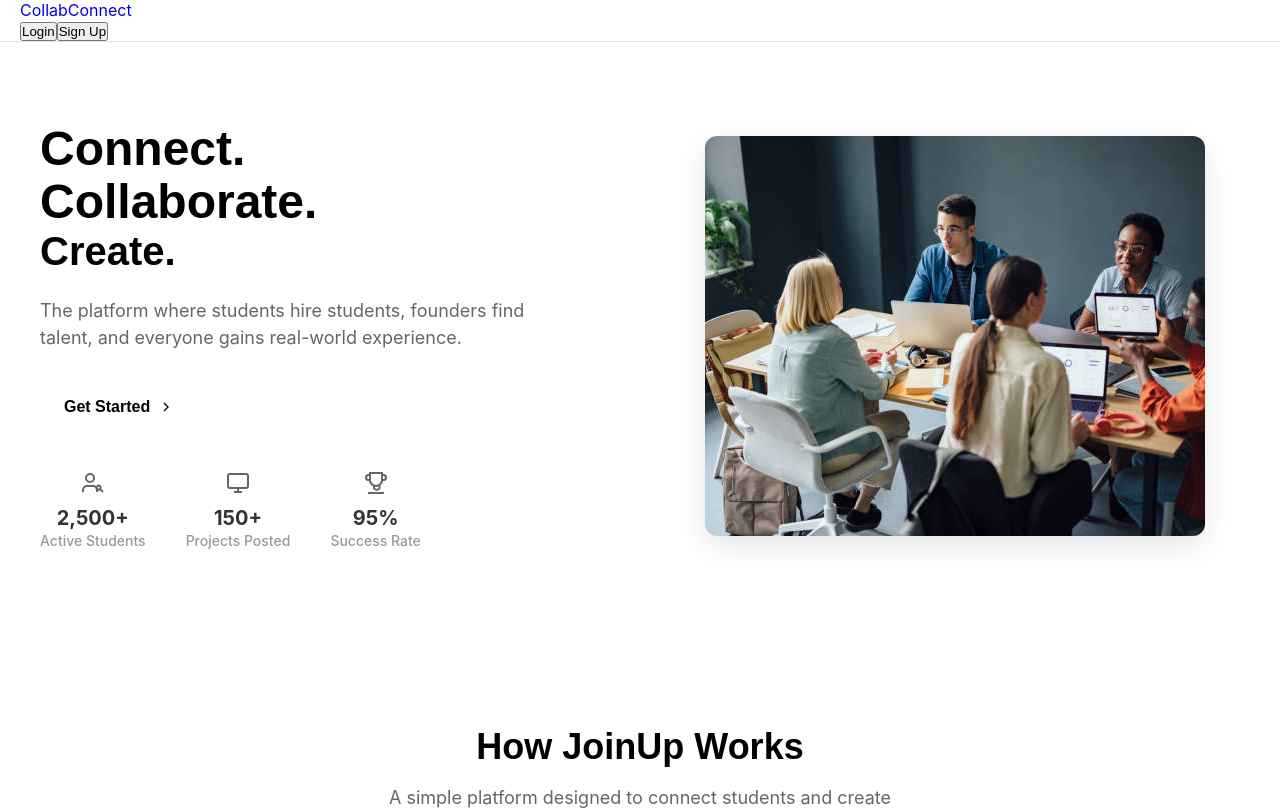
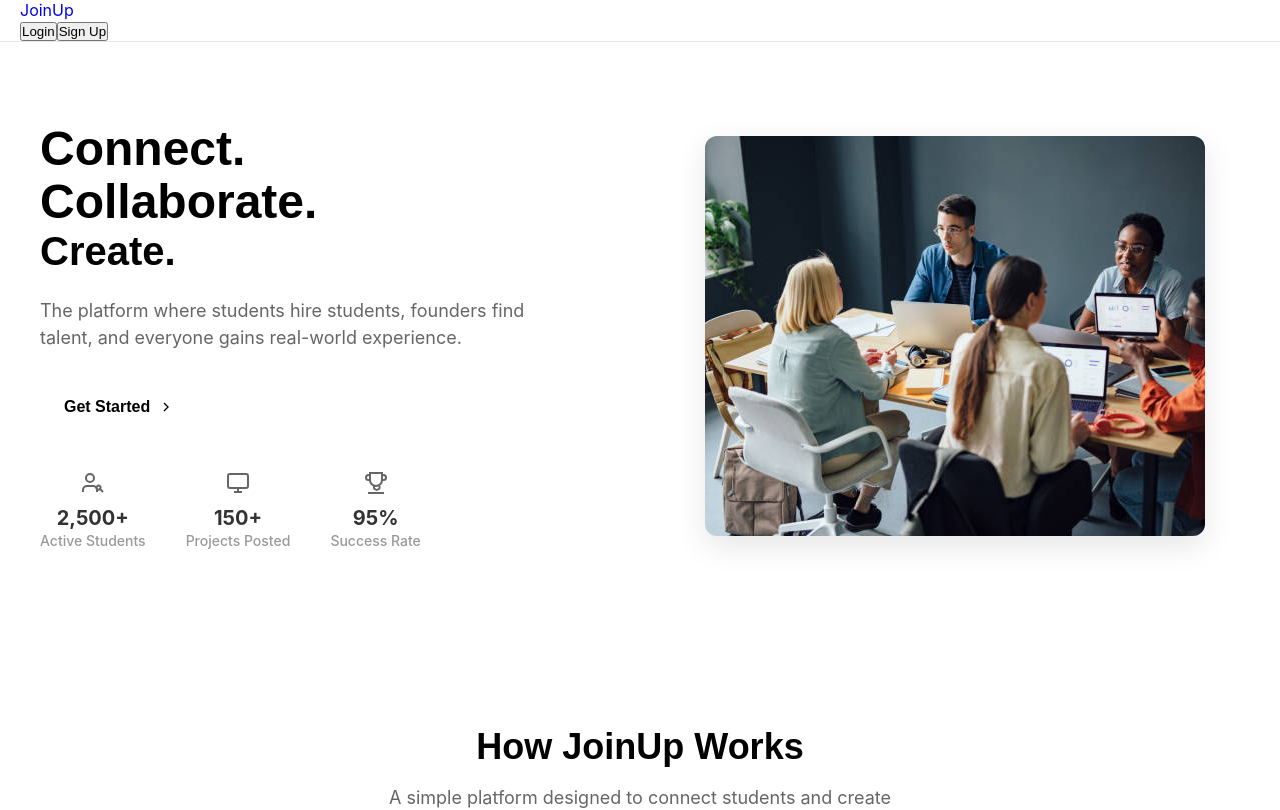
Before and after one commit to kassidysonson/RutgersCapstone, a React (Vite) app: page / in a window 1280 px wide. Shown: the top 810 px of the page. Built offline with nearby package versions, Linux system fonts and the light colour scheme; no server answers.

Commit message:
p7 reverting

```diff
--- a/src/components/Header.jsx
+++ b/src/components/Header.jsx
@@ -6,27 +6,41 @@ import "./Header.css";
 const Header = () => {
   const navigate = useNavigate();
   const [session, setSession] = useState(null);
+  const [loading, setLoading] = useState(true);
 
   useEffect(() => {
-    // Get current session when Header loads
+    // 🔹 Get current session on load
     const getSession = async () => {
       const { data } = await supabase.auth.getSession();
       setSession(data.session);
+      setLoading(false);
     };
     getSession();
 
-    // Listen for login/logout events
-    const { data: listener } = supabase.auth.onAuthStateChange(
-      (_, newSession) => setSession(newSession)
-    );
+    // 🔹 Listen for auth changes (login/logout)
+    const { data: listener } = supabase.auth.onAuthStateChange((_, newSession) => {
+      setSession(newSession);
+      setLoading(false);
+    });
 
     return () => listener.subscription.unsubscribe();
   }, []);
 
+  // 🔹 Optional: show minimal header while loading session
+  if (loading) {
+    return (
+      <header className="header">
+        <div className="nav-left">
+          <a href="/" className="logo">JoinUp</a>
+        </div>
+      </header>
+    );
+  }
+
   return (
     <header className="header">
       <div className="nav-left">
-        <a href="/" className="logo">CollabConnect</a>
+        <a href="/" className="logo">JoinUp</a>
       </div>
 
       <div className="nav-right">
@@ -45,7 +59,7 @@ const Header = () => {
                 navigate("/login");
               }}
             >
-              Logout
+              Log Out
             </button>
           </>
         ) : (
```
